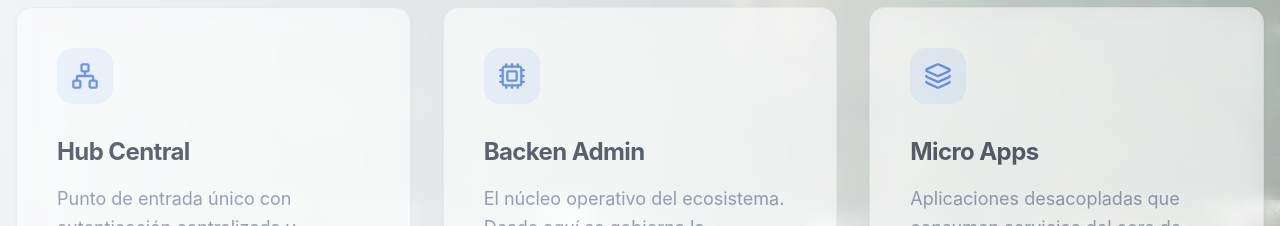
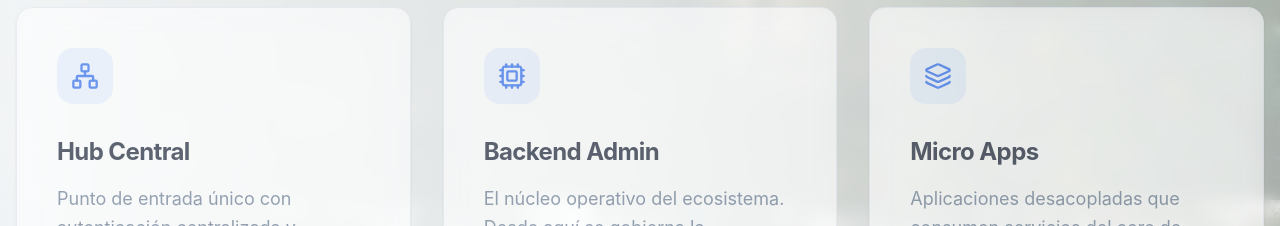
Before and after one commit to gtrabucco-terabound/Home_Page, a React (Vite) app: page / in a window 1280 px wide. Shown: the part 4920-5146 px from the top of the page. Built offline with nearby package versions, Linux system fonts and the light colour scheme.

Commit message:
backen-backend

```diff
--- a/src/components/Architecture.tsx
+++ b/src/components/Architecture.tsx
@@ -11,7 +11,7 @@ export function Architecture() {
       desc: 'Punto de entrada único con autenticación centralizada y enrutamiento inteligente.'
     },
     {
-      title: 'Backen Admin',
+      title: 'Backend Admin',
       icon: Cpu,
       desc: 'El núcleo operativo del ecosistema. Desde aquí se gobierna la configuración, la seguridad, la auditoría y el funcionamiento integral del sistema.'
     },
```
